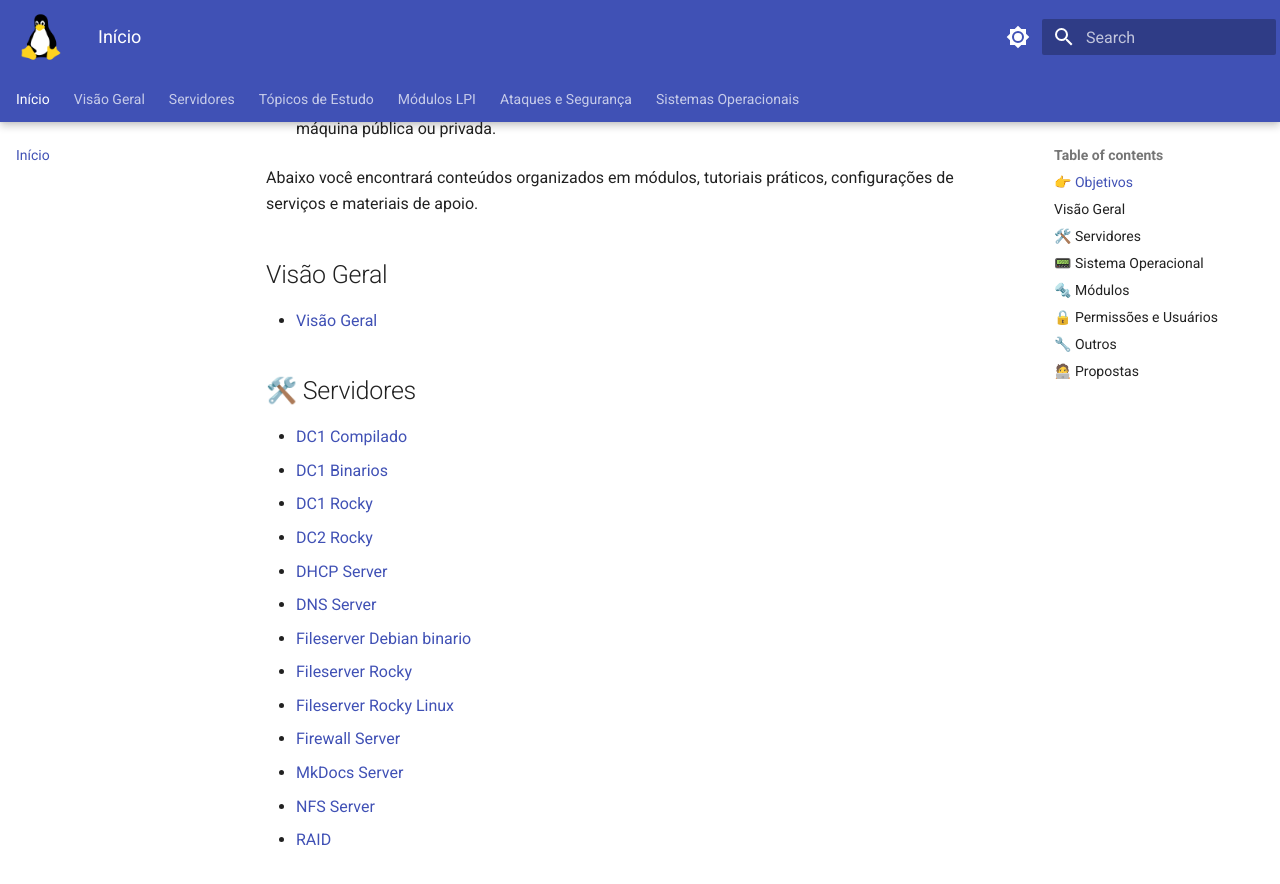
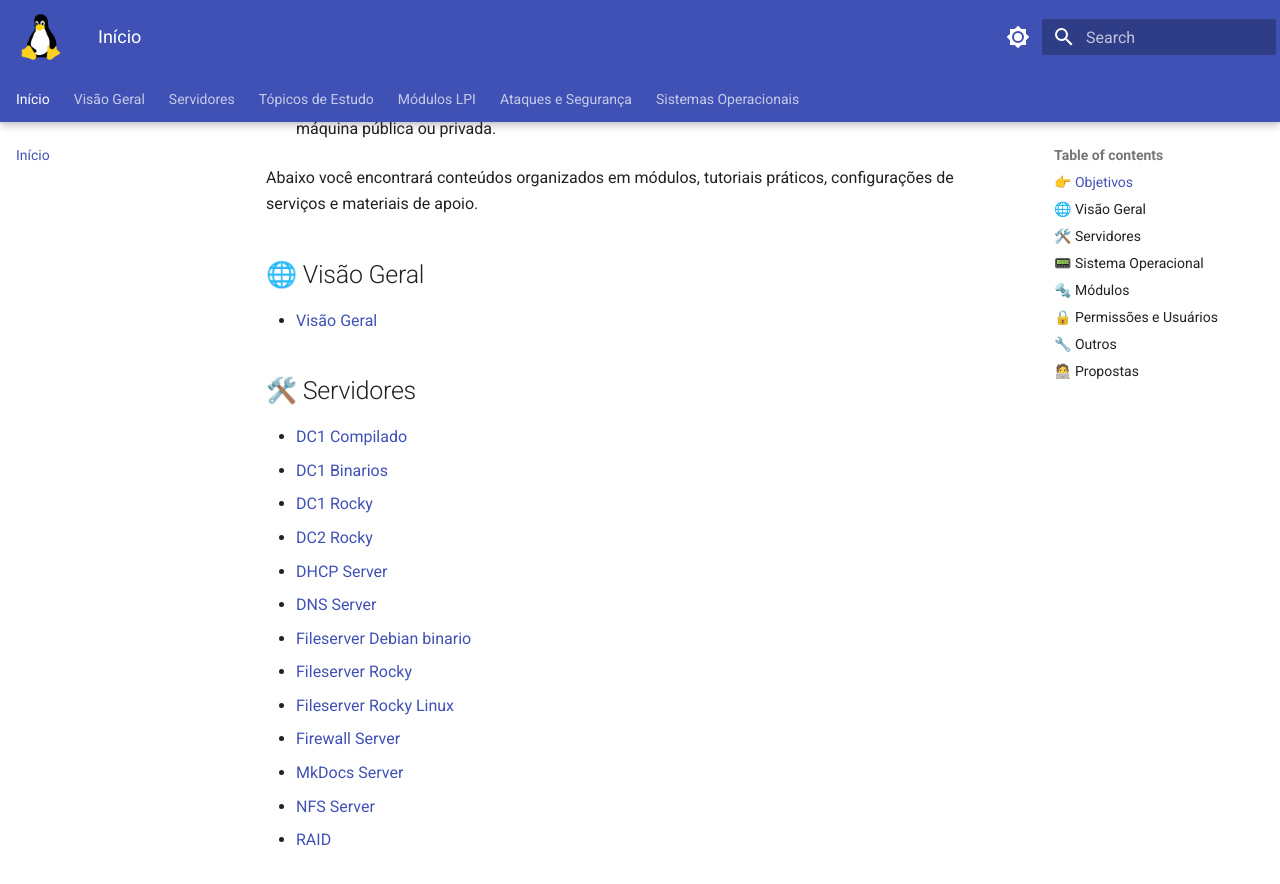
Before and after one commit to educharquero/officinas, an MkDocs documentation site: the page built from docs/index.md, in a window 1280 px wide and 900 px high, scrolled down 799 px. Shown: the top 884 px of the window. Built offline with MkDocs 1.6.1 and Material for MkDocs 9.7.7, drawn with Linux system fonts in a browser that asks for light colours.

```diff
--- a/docs/index.md
+++ b/docs/index.md
@@ -24,7 +24,7 @@
 Abaixo você encontrará conteúdos organizados em módulos, tutoriais práticos, configurações de serviços e materiais de apoio.
 
 
-## Visão Geral
+## 🌐 Visão Geral
 - [Visão Geral](./Visao_Geral.md)
 
 ## 🛠️ Servidores
```
Also changed, not shown: site/Visao_Geral/index.html, site/search/search_index.json.
